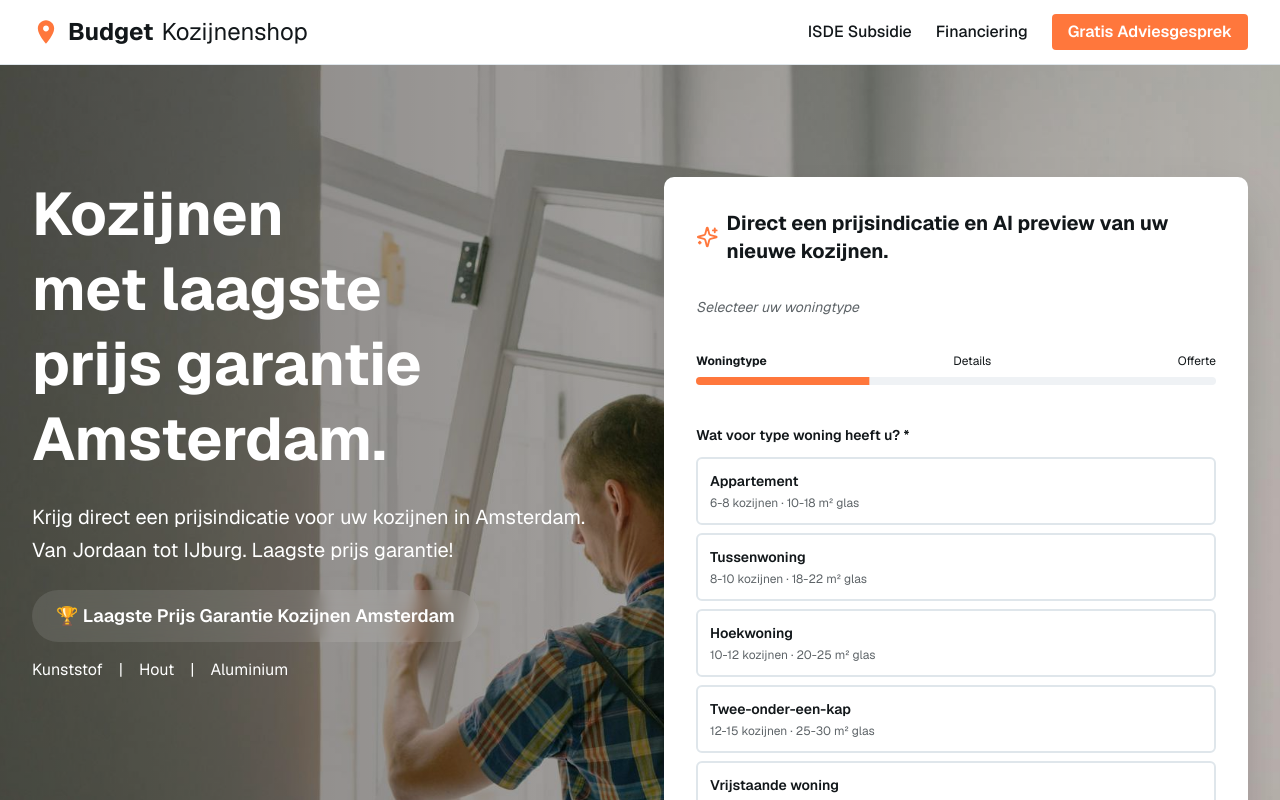
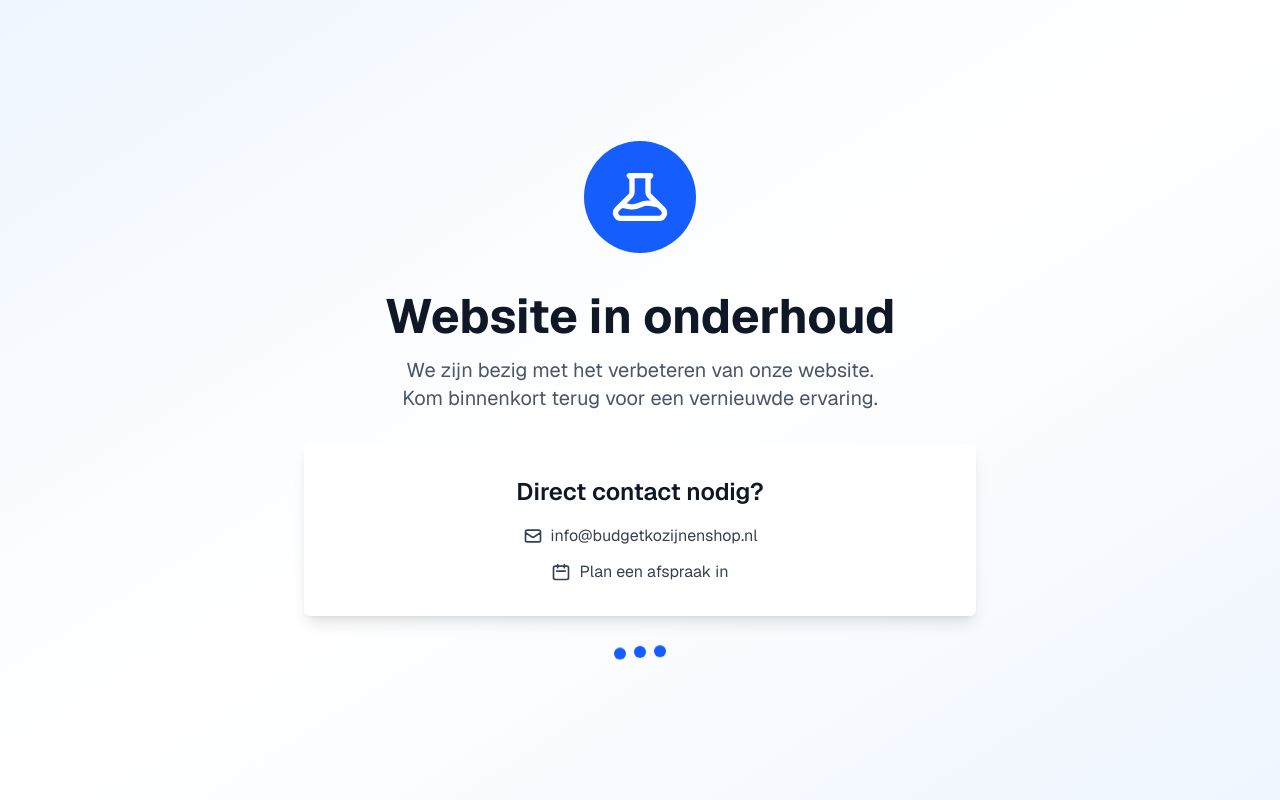
Before and after one commit to Tombcn71/budgetkozijnenshop, a Next.js app: page /kozijnen-amsterdam in a window 1280 px wide. Shown: the top 800 px of the page. Built offline with nearby package versions, Linux system fonts and the light colour scheme.

Commit message:
Zet website onder onderhoud met noindex voor Google

```diff
--- a/app/layout.tsx
+++ b/app/layout.tsx
@@ -4,6 +4,7 @@ import { GeistSans } from "geist/font/sans"
 import { GeistMono } from "geist/font/mono"
 import { Analytics } from "@vercel/analytics/next"
 import { Suspense } from "react"
+import UnderConstruction from "@/components/under-construction"
 import "./globals.css"
 
 export const metadata: Metadata = {
@@ -32,11 +33,11 @@ export const metadata: Metadata = {
     description: "Vindt u een goedkopere offerte? Wij betalen u het verschil terug.",
   },
   robots: {
-    index: true,
-    follow: true,
+    index: false,
+    follow: false,
     googleBot: {
-      index: true,
-      follow: true,
+      index: false,
+      follow: false,
       "max-video-preview": -1,
       "max-image-preview": "large",
       "max-snippet": -1,
@@ -52,7 +53,7 @@ export default function RootLayout({
   return (
     <html lang="nl">
       <body className={`font-sans ${GeistSans.variable} ${GeistMono.variable}`}>
-        <Suspense fallback={null}>{children}</Suspense>
+        <UnderConstruction />
         <Analytics />
       </body>
     </html>
--- /dev/null
+++ b/components/under-construction.tsx
@@ -0,0 +1,74 @@
+'use client'
+
+export default function UnderConstruction() {
+  return (
+    <div className="min-h-screen bg-gradient-to-br from-blue-50 via-white to-blue-50 flex items-center justify-center p-4">
+      <div className="max-w-2xl w-full text-center space-y-8">
+        {/* Logo/Icon */}
+        <div className="inline-block p-6 bg-blue-600 rounded-full">
+          <svg
+            className="w-16 h-16 text-white"
+            fill="none"
+            stroke="currentColor"
+            viewBox="0 0 24 24"
+          >
+            <path
+              strokeLinecap="round"
+              strokeLinejoin="round"
+              strokeWidth={2}
+              d="M19.428 15.428a2 2 0 00-1.022-.547l-2.387-.477a6 6 0 00-3.86.517l-.318.158a6 6 0 01-3.86.517L6.05 15.21a2 2 0 00-1.806.547M8 4h8l-1 1v5.172a2 2 0 00.586 1.414l5 5c1.26 1.26.367 3.414-1.415 3.414H4.828c-1.782 0-2.674-2.154-1.414-3.414l5-5A2 2 0 009 10.172V5L8 4z"
+            />
+          </svg>
+        </div>
+
+        {/* Main Content */}
+        <div className="space-y-4">
+          <h1 className="text-4xl md:text-5xl font-bold text-gray-900">
+            Website in onderhoud
+          </h1>
+          <p className="text-xl text-gray-600">
+            We zijn bezig met het verbeteren van onze website. <br />
+            Kom binnenkort terug voor een vernieuwde ervaring.
+          </p>
+        </div>
+
+        {/* Contact Info */}
+        <div className="bg-white rounded-lg shadow-lg p-8 space-y-4">
+          <h2 className="text-2xl font-semibold text-gray-900">
+            Direct contact nodig?
+          </h2>
+          <div className="space-y-3 text-gray-700">
+            <p className="flex items-center justify-center gap-2">
+              <svg className="w-5 h-5" fill="none" stroke="currentColor" viewBox="0 0 24 24">
+                <path strokeLinecap="round" strokeLinejoin="round" strokeWidth={2} d="M3 8l7.89 5.26a2 2 0 002.22 0L21 8M5 19h14a2 2 0 002-2V7a2 2 0 00-2-2H5a2 2 0 00-2 2v10a2 2 0 002 2z" />
+              </svg>
+              <a href="mailto:info@budgetkozijnenshop.nl" className="hover:text-blue-600 transition">
+                info@budgetkozijnenshop.nl
+              </a>
+            </p>
+            <p className="flex items-center justify-center gap-2">
+              <svg className="w-5 h-5" fill="none" stroke="currentColor" viewBox="0 0 24 24">
+                <path strokeLinecap="round" strokeLinejoin="round" strokeWidth={2} d="M8 7V3m8 4V3m-9 8h10M5 21h14a2 2 0 002-2V7a2 2 0 00-2-2H5a2 2 0 00-2 2v12a2 2 0 002 2z" />
+              </svg>
+              <a
+                href="https://calendly.com/budgetgroep/30min"
+                target="_blank"
+                rel="noopener noreferrer"
+                className="hover:text-blue-600 transition"
+              >
+                Plan een afspraak in
+              </a>
+            </p>
+          </div>
+        </div>
+
+        {/* Loading Animation */}
+        <div className="flex justify-center gap-2">
+          <div className="w-3 h-3 bg-blue-600 rounded-full animate-bounce" style={{ animationDelay: '0ms' }}></div>
+          <div className="w-3 h-3 bg-blue-600 rounded-full animate-bounce" style={{ animationDelay: '150ms' }}></div>
+          <div className="w-3 h-3 bg-blue-600 rounded-full animate-bounce" style={{ animationDelay: '300ms' }}></div>
+        </div>
+      </div>
+    </div>
+  )
+}
```
Also changed, not shown: public/robots.txt (added), 1 other file (tests, documents, lock files or other folders).
